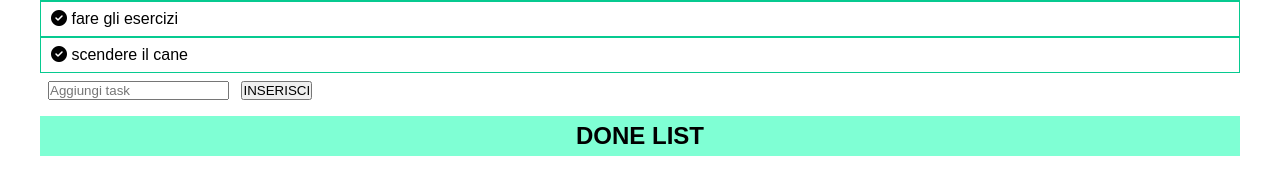
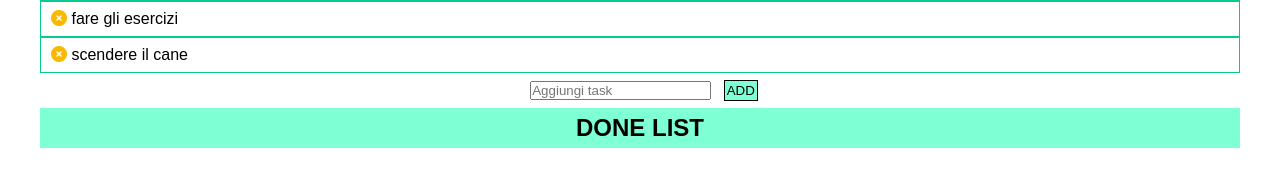
Before and after one commit to Robin9800/vue-todolist, a plain HTML site: page index.html in a window 1280 px wide. Shown: the part 84-278 px from the top of the page. Drawn offline with nearby package versions, Linux system fonts and the light colour scheme.

Commit message:
i style fixed

```diff
--- a/index.html
+++ b/index.html
@@ -20,10 +20,11 @@
                     @click="taskIsDone(index)"
                     v-if="!doneToDo.includes(index)">
                         <div class="item" >
-                            <i class="fa-solid fa-circle-check"></i> {{item}}
+                            <i class="fa-solid fa-circle-xmark"></i> {{item}}
                         </div>
                     </li>
                 </ul>
+                <div class="add-todo-list">
                     <!--attraverso un input di testo è possibie aggiungere cose da fare-->
                     <input type="text"
                     v-model="newToDo"
@@ -31,7 +32,9 @@
                     @keyUp.enter="addNewToDo">
                     <!--inserisco un bottone con un click che mi rimanda alla funzione nello
                     script per aggiungere il testo alla toDoList-->
-                <button @click="addNewToDo">INSERISCI</button>
+                    <button @click="addNewToDo">ADD</button>
+                </div>
+
             </div>
             <div class="todo-list">
                 <h2>DONE LIST</h2>
@@ -40,7 +43,7 @@
                     <!--Se l'indice cliccato dall'utente è presente nell'array deletedtodo allora cancellalo-->
                     <li v-for="(item, index) in toDoList"
                     v-if="doneToDo.includes(index)">
-                        <div class="item" >
+                        <div class="item-done" >
                             <i class="fa-solid fa-circle-check"></i> {{item}}
                         </div>
                     </li>
--- a/style.css
+++ b/style.css
@@ -26,9 +26,20 @@ body{
     background-color: aquamarine;
     padding: 6px 0px;
 }
-.todo-list{
-    margin-bottom: 8px
-}
 input{
     margin: 8px;
 }
+.add-todo-list{
+    text-align: center;
+}
+button{
+    border: 1px solid black;
+    padding: 2px;
+    background-color: aquamarine;
+}
+.item i{
+    color: rgb(250, 184, 1);
+}
+.item-done i{
+    color: aquamarine;
+}
```
Lines whose indentation alone changed are shown as unchanged.
